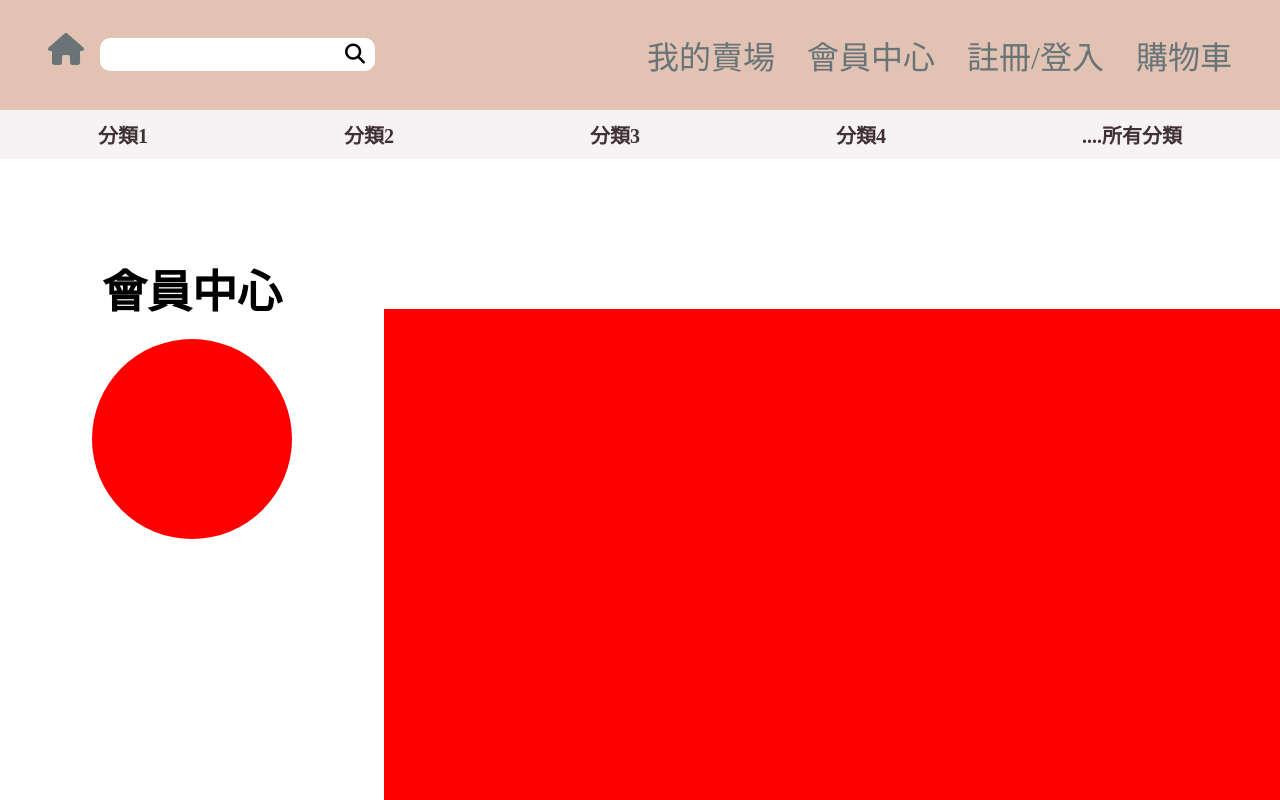
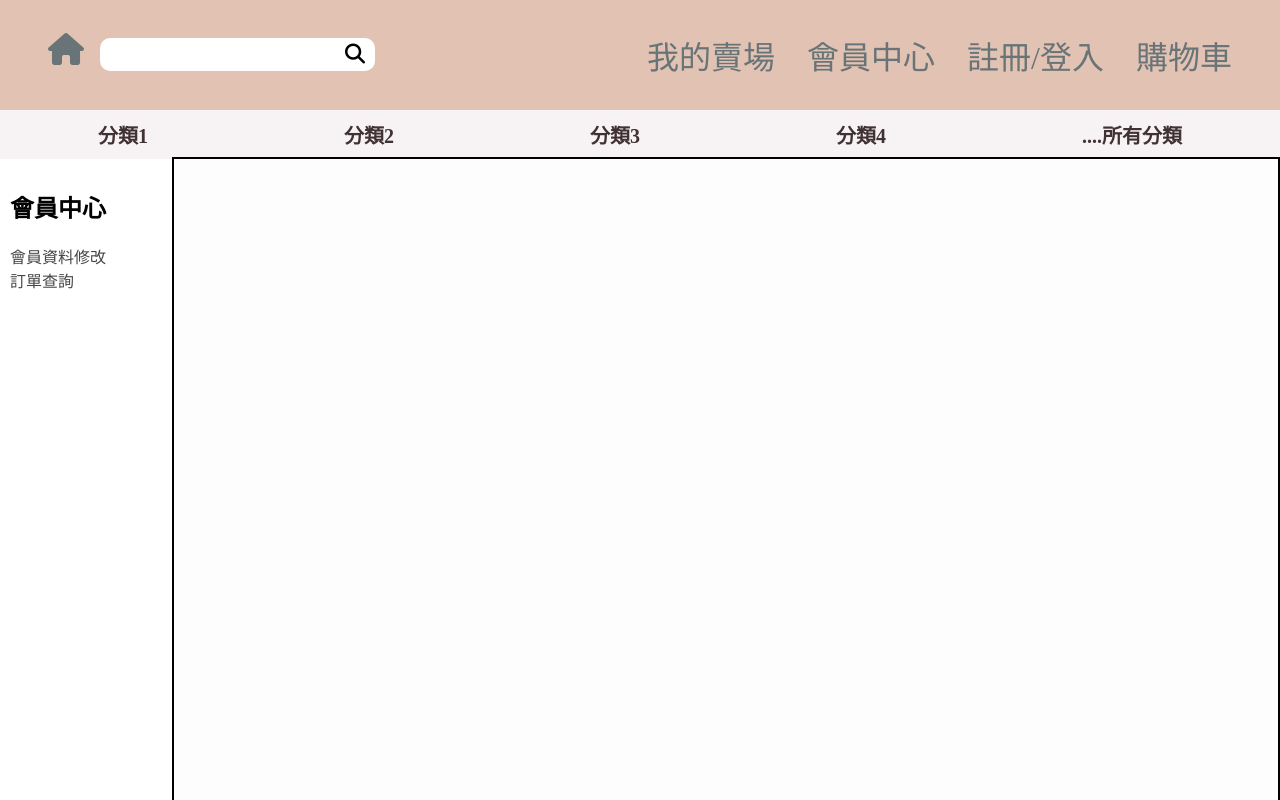
Before and after one commit to BruceTechno/shopping_platform_fron_end, a Vue app: page /member-center in a window 1280 px wide. Shown: the top 800 px of the page. Built offline with nearby package versions, Linux system fonts and the light colour scheme.

Commit message:
update member add userinfo.vue fuctionselect.vue

```diff
--- /dev/null
+++ b/src/components/FunctionSelect.vue
@@ -0,0 +1,39 @@
+<script>
+
+export default {
+    props: ["member", "title"]
+}
+</script>
+
+<template>
+    <div class="fuctionBox">
+
+        <div class="fuction-group">
+            <h2>{{ title }}</h2>
+            <RouterLink v-for="item in member" :key="item" class="category-link" v-bind:to="item.to">{{ item.name }}
+            </RouterLink>
+        </div>
+    </div>
+</template>
+
+
+<style lang="scss" scoped>
+.fuctionBox {
+    width: 200px;
+    height: 100vh;
+
+    .fuction-group {
+        padding: 10px;
+        .category-link {
+            display: block;
+            text-decoration: none;
+            color: rgb(70, 70, 70);
+            transition: 0.7s;
+            &:hover{
+                color:rgb(1, 1, 1) ;
+                scale: 1.05;
+            }
+        }
+    }
+}
+</style>
--- a/src/views/MemberCenter.vue
+++ b/src/views/MemberCenter.vue
@@ -1,20 +1,33 @@
 <script>
+import FuctionSelect from "../components/FunctionSelect.vue"
+import { RouterView } from 'vue-router';
+export default {
+    components: {
+        FuctionSelect
+    },
+    data() {
+        return {
+            title : "會員中心",
+            member:[
+                {
+                    name:"會員資料修改",
+                    to:"/member-center/userInfo"
+                },
+                {
+                    name:"訂單查詢",
+                    to:"/member-center/userInfo"
+                }
+            ]
+        }
+    },
+}
 </script>
 
 <template>
     <div class="userInfo-group">
-        <div class="profile-pic">
-            <div class="account">
-                <h2>會員中心</h2>
-            </div>
-            <div class="pic">
-
-            </div>
-
-
-        </div>
-        <div class="userInfo-box">
-
+        <FuctionSelect :member="member" :title="title" />
+        <div class="user-box">
+            <RouterView/>
         </div>
     </div>
 </template>
@@ -27,34 +40,11 @@
     justify-content: center;
     align-items: center;
 
-    .profile-pic {
-        width: 30%;
-        height: 85%;
-        display: flex;
-        flex-direction: column;
-        justify-content: start;
-        align-items: center;
-        .pic {
-            width: 200px;
-            height: 200px;
-            background-color: red;
-            border-radius: 100px;
-        }
-
-        .account {
-            width: 50%;
-            height: 100px;
-            text-align: center;
-            font-size: 30px;
-            margin-bottom: 20px;
-        }
-
-    }
-
-    .userInfo-box {
-        width: 70%;
-        height: 500px;
-        background-color: red;
+    .user-box {
+        width: 100vw;
+        height: 100vh;
+        background-color: rgb(253, 253, 253);
+        border: 2px black solid;
     }
 }
 </style>
--- /dev/null
+++ b/src/views/UsreInfo.vue
@@ -0,0 +1,9 @@
+<script>
+</script>
+
+<template>
+   <h2>userinfo</h2>
+</template>
+
+<style>
+</style>
```
Also changed, not shown: src/router/index.js (+14 -5 lines).
